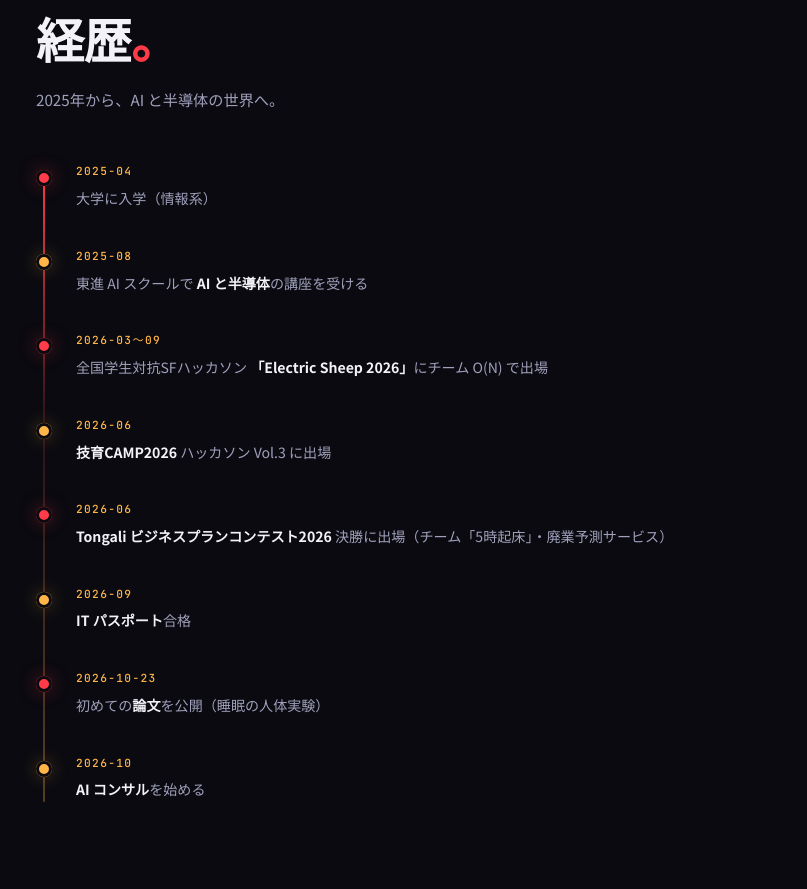
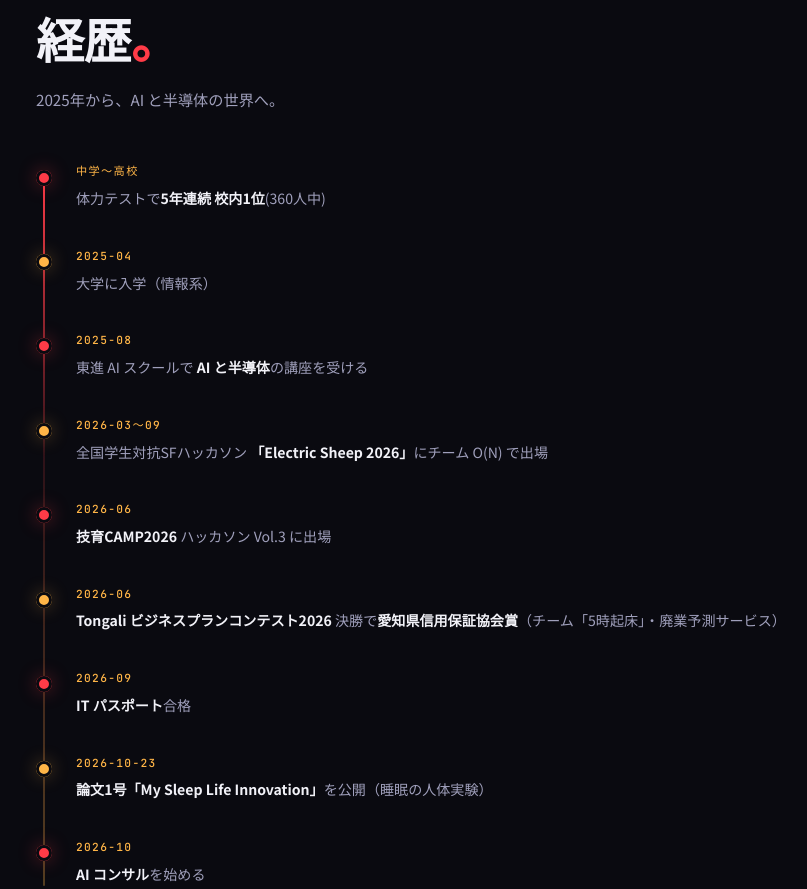
Before and after one commit to kanta0410/kanta0410.github.io, a plain HTML site: page index.html in a window 1280 px wide. Shown: the part 985-1874 px from the top of the page, without its empty margins (86-893 px from the left). Drawn offline with Linux system fonts and the light colour scheme.

Commit message:
経歴: 体力テスト5年連続1位・愛知県信用保証協会賞・論文1号。予約は TimeRex ができるまでメールへ

```diff
--- a/index.html
+++ b/index.html
@@ -1461,6 +1461,10 @@
         </p>
         <div class="timeline reveal reveal-delay-3">
             <div class="timeline-item">
+                <div class="timeline-date">中学〜高校</div>
+                <div class="timeline-text">体力テストで<strong>5年連続 校内1位</strong>(360人中)</div>
+            </div>
+            <div class="timeline-item">
                 <div class="timeline-date">2025-04</div>
                 <div class="timeline-text">大学に入学（情報系）</div>
             </div>
@@ -1478,7 +1482,7 @@
             </div>
             <div class="timeline-item">
                 <div class="timeline-date">2026-06</div>
-                <div class="timeline-text"><strong>Tongali ビジネスプランコンテスト2026</strong> 決勝に出場（チーム「5時起床」・廃業予測サービス）</div>
+                <div class="timeline-text"><strong>Tongali ビジネスプランコンテスト2026</strong> 決勝で<strong>愛知県信用保証協会賞</strong>（チーム「5時起床」・廃業予測サービス）</div>
             </div>
             <div class="timeline-item">
                 <div class="timeline-date">2026-09</div>
@@ -1486,7 +1490,7 @@
             </div>
             <div class="timeline-item">
                 <div class="timeline-date">2026-10-23</div>
-                <div class="timeline-text">初めての<strong>論文</strong>を公開（睡眠の人体実験）</div>
+                <div class="timeline-text"><strong>論文1号「My Sleep Life Innovation」</strong>を公開（睡眠の人体実験）</div>
             </div>
             <div class="timeline-item">
                 <div class="timeline-date">2026-10</div>
@@ -1599,7 +1603,7 @@
                 <div class="booking-card reveal reveal-delay-1">
                     <h3 style="font-size:1.2rem; font-weight:600; margin-bottom:0.25rem;">TimeRex でかんたん予約</h3>
                     <p style="font-size:0.82rem; color:var(--text-muted);">下のボタンからご希望の日時を選択してください。</p>
-                    <a href="{{TIMEREX_URL}}" target="_blank" rel="noopener" class="btn-book">
+                    <a href="mailto:kanta737564@gmail.com?subject=AI%E3%82%B3%E3%83%B3%E3%82%B5%E3%83%AB%20%E5%88%9D%E5%9B%9E%E7%9B%B8%E8%AB%87" data-timerex="TODO" class="btn-book">
                         予約する →
                     </a>
                     <div class="schedule-list">
```
Also changed, not shown: 1 other file.
